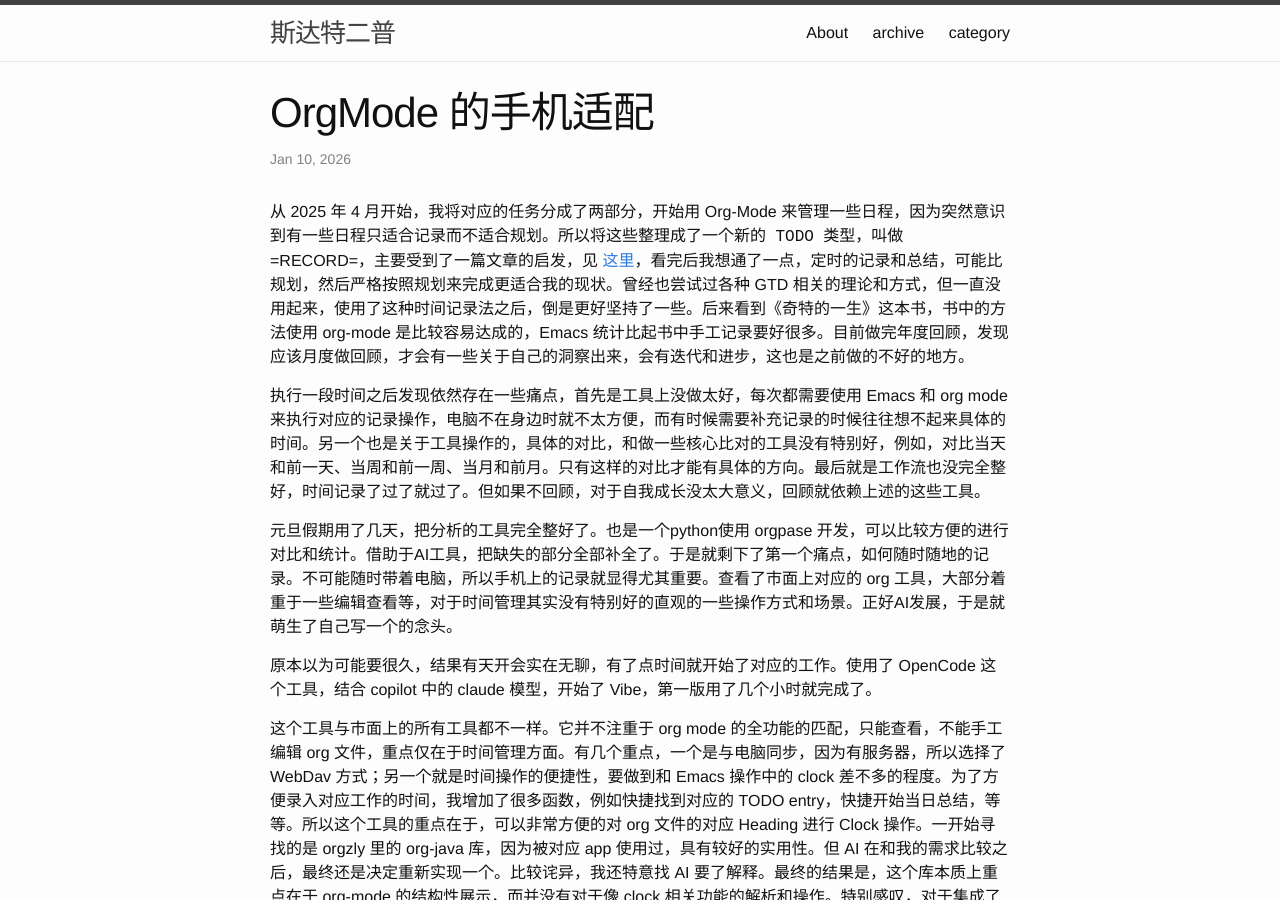
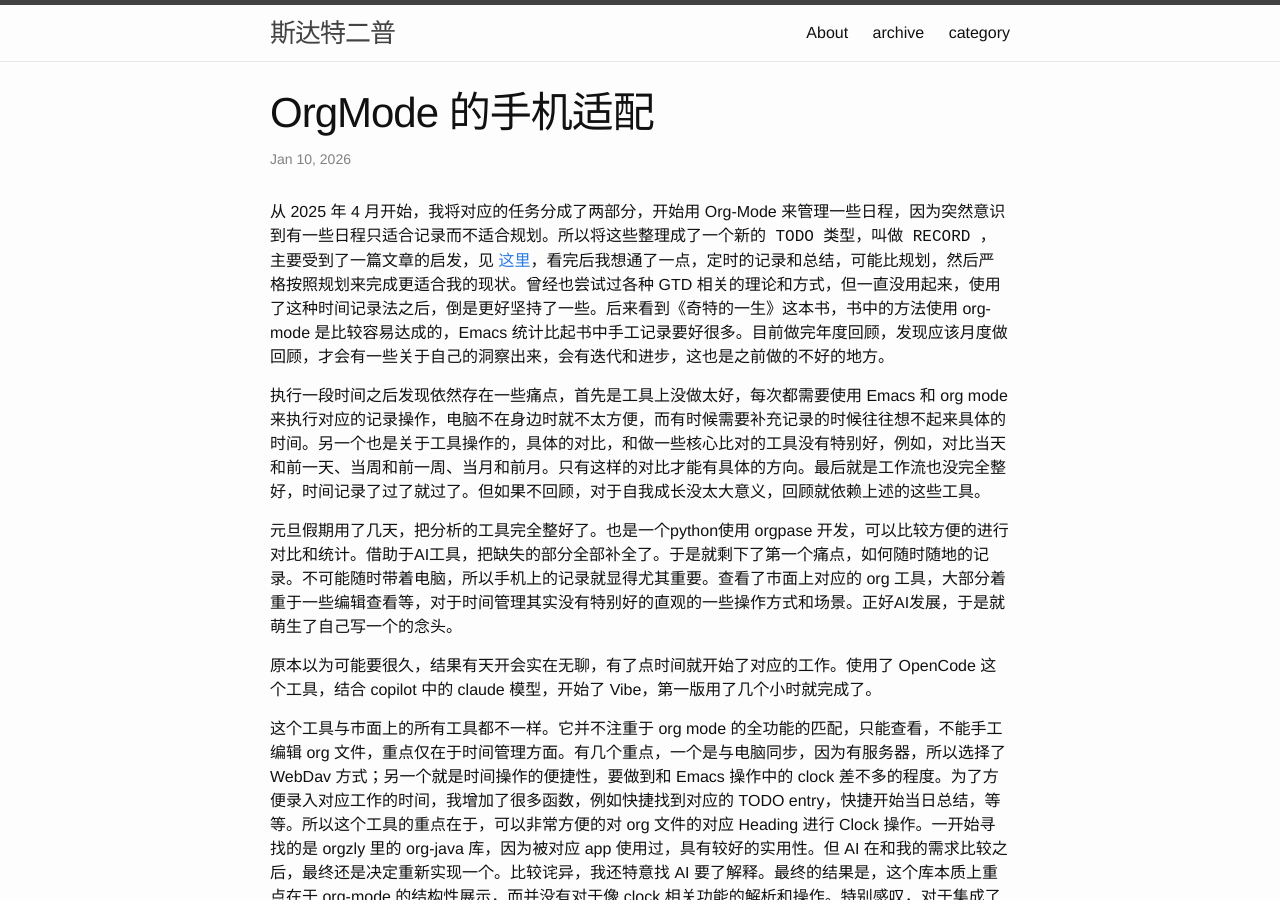
Before and after one commit to smallzhan/smallzhan.github.io, a Jekyll site: the page built from _posts/2026-01-10-T211632--orgmode-的手机适配__emacs.md, in a window 1280 px wide and 900 px high. Built offline with Jekyll 4.4.1, drawn with Linux system fonts in a browser that asks for light colours; comment, search, counter and statistics services are not loaded.

```diff
--- a/_posts/2026-01-10-T211632--orgmode-的手机适配__emacs.md
+++ b/_posts/2026-01-10-T211632--orgmode-的手机适配__emacs.md
@@ -10,7 +10,7 @@ tags:
   - emacs
 ---
 
-从 2025 年 4 月开始，我将对应的任务分成了两部分，开始用 Org-Mode 来管理一些日程，因为突然意识到有一些日程只适合记录而不适合规划。所以将这些整理成了一个新的 `TODO` 类型，叫做 =RECORD=，主要受到了一篇文章的启发，见 [这里](https://www.zmonster.me/2021/09/25/record-life-with-org.html)，看完后我想通了一点，定时的记录和总结，可能比规划，然后严格按照规划来完成更适合我的现状。曾经也尝试过各种 GTD 相关的理论和方式，但一直没用起来，使用了这种时间记录法之后，倒是更好坚持了一些。后来看到《奇特的一生》这本书，书中的方法使用 org-mode 是比较容易达成的，Emacs 统计比起书中手工记录要好很多。目前做完年度回顾，发现应该月度做回顾，才会有一些关于自己的洞察出来，会有迭代和进步，这也是之前做的不好的地方。
+从 2025 年 4 月开始，我将对应的任务分成了两部分，开始用 Org-Mode 来管理一些日程，因为突然意识到有一些日程只适合记录而不适合规划。所以将这些整理成了一个新的 `TODO` 类型，叫做 `RECORD` ，主要受到了一篇文章的启发，见 [这里](https://www.zmonster.me/2021/09/25/record-life-with-org.html)，看完后我想通了一点，定时的记录和总结，可能比规划，然后严格按照规划来完成更适合我的现状。曾经也尝试过各种 GTD 相关的理论和方式，但一直没用起来，使用了这种时间记录法之后，倒是更好坚持了一些。后来看到《奇特的一生》这本书，书中的方法使用 org-mode 是比较容易达成的，Emacs 统计比起书中手工记录要好很多。目前做完年度回顾，发现应该月度做回顾，才会有一些关于自己的洞察出来，会有迭代和进步，这也是之前做的不好的地方。
 
 执行一段时间之后发现依然存在一些痛点，首先是工具上没做太好，每次都需要使用 Emacs 和 org mode 来执行对应的记录操作，电脑不在身边时就不太方便，而有时候需要补充记录的时候往往想不起来具体的时间。另一个也是关于工具操作的，具体的对比，和做一些核心比对的工具没有特别好，例如，对比当天和前一天、当周和前一周、当月和前月。只有这样的对比才能有具体的方向。最后就是工作流也没完全整好，时间记录了过了就过了。但如果不回顾，对于自我成长没太大意义，回顾就依赖上述的这些工具。
 
```
